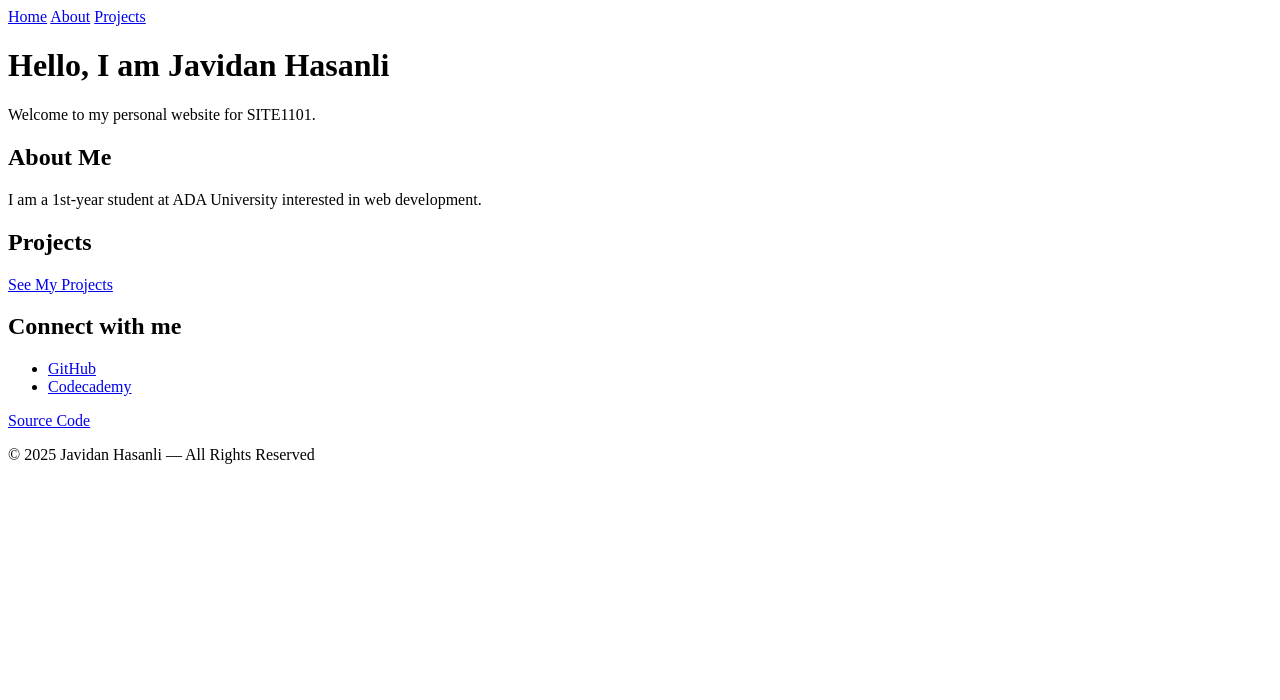
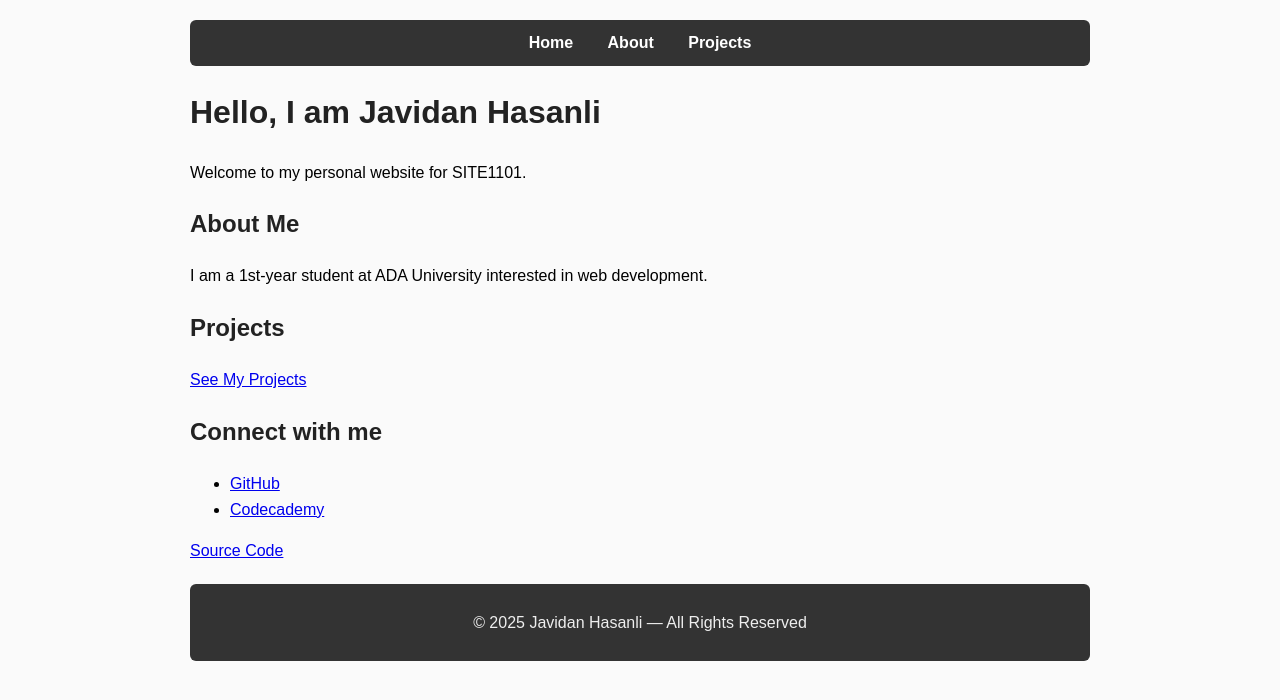
Before and after one commit to Javidan19/site1101, a Jekyll site: the page built from index.md, in a window 1280 px wide. Shown: the top 700 px of the page. Built offline with Jekyll 4.4.1, drawn with Linux system fonts in a browser that asks for light colours.

Commit message:
Update default.html

```diff
--- a/_layouts/default.html
+++ b/_layouts/default.html
@@ -2,24 +2,71 @@
 <html lang="en">
 <head>
     <meta charset="UTF-8">
-    <title>{{ page.title }}</title>
+    <title>{{ page.title }} | {{ site.title }}</title>
+    <meta name="viewport" content="width=device-width, initial-scale=1">
 
-    <link rel="stylesheet" href="/site1101/assets/style.css">
+    <style>
+        body {
+            font-family: Arial, sans-serif;
+            max-width: 900px;
+            margin: auto;
+            padding: 20px;
+            background-color: #fafafa;
+            line-height: 1.6;
+        }
+        nav {
+            background-color: #333;
+            padding: 10px;
+            border-radius: 6px;
+            margin-bottom: 20px;
+            text-align: center;
+        }
+        nav a {
+            color: white;
+            margin: 0 15px;
+            text-decoration: none;
+            font-weight: bold;
+        }
+        nav a:hover {
+            text-decoration: underline;
+        }
+        h1, h2 {
+            color: #222;
+        }
+        .section {
+            background: white;
+            padding: 15px 20px;
+            border-radius: 6px;
+            margin-bottom: 20px;
+            box-shadow: 0 0 8px rgba(0,0,0,0.1);
+        }
+        .icons img {
+            margin-right: 10px;
+        }
+        footer {
+            background-color: #333;
+            color: #eee;
+            text-align: center;
+            padding: 10px;
+            border-radius: 6px;
+            margin-top: 20px;
+        }
+    </style>
 </head>
 <body>
 
 <nav>
-    <a href="/site1101/">Home</a>
-    <a href="/site1101/about.html">About</a>
-    <a href="/site1101/projects.html">Projects</a>
+    <a href="{{ site.baseurl }}/">Home</a>
+    <a href="{{ site.baseurl }}/about/">About</a>
+    <a href="{{ site.baseurl }}/projects/">Projects</a>
 </nav>
 
-<div class="container">
+<main>
     {{ content }}
-</div>
+</main>
 
 <footer>
-    © 2025 Javidan Hasanli — All Rights Reserved
+    <p>© 2025 Javidan Hasanli — All Rights Reserved</p>
 </footer>
 
 </body>
```
